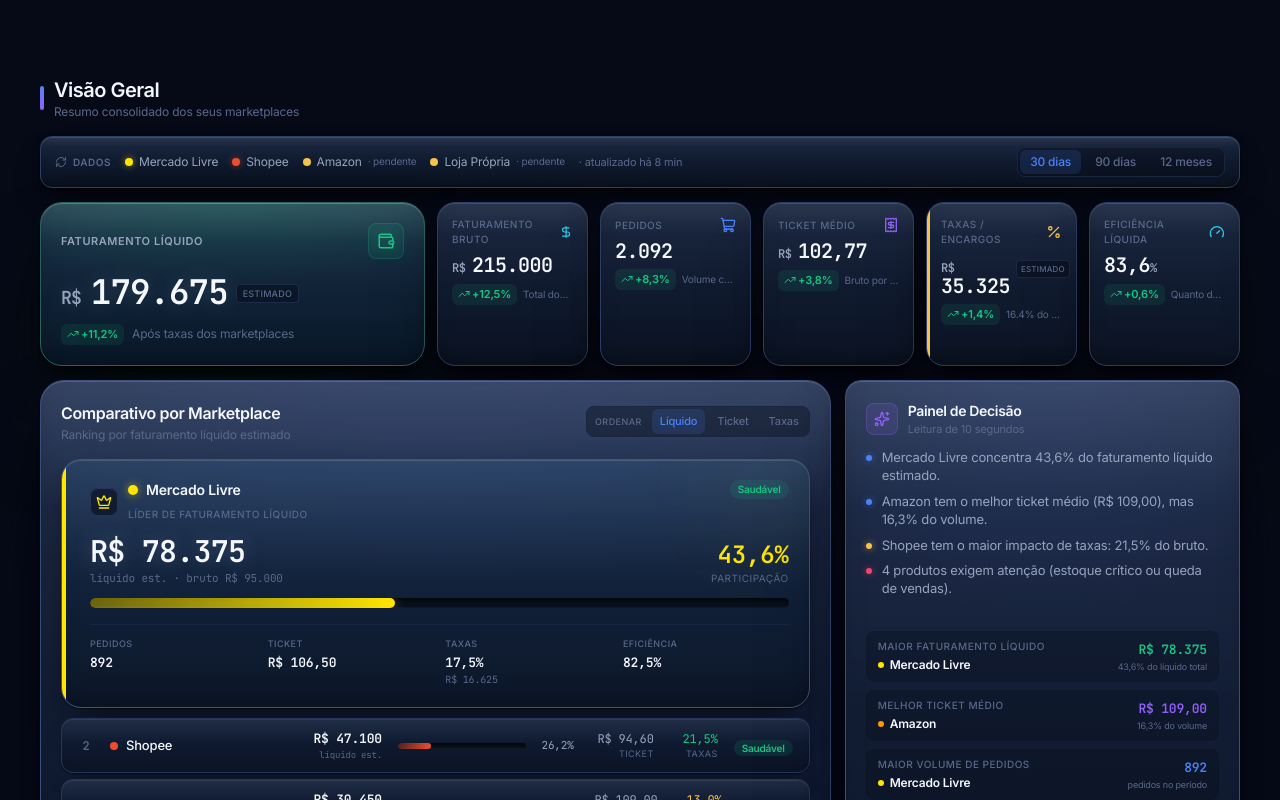
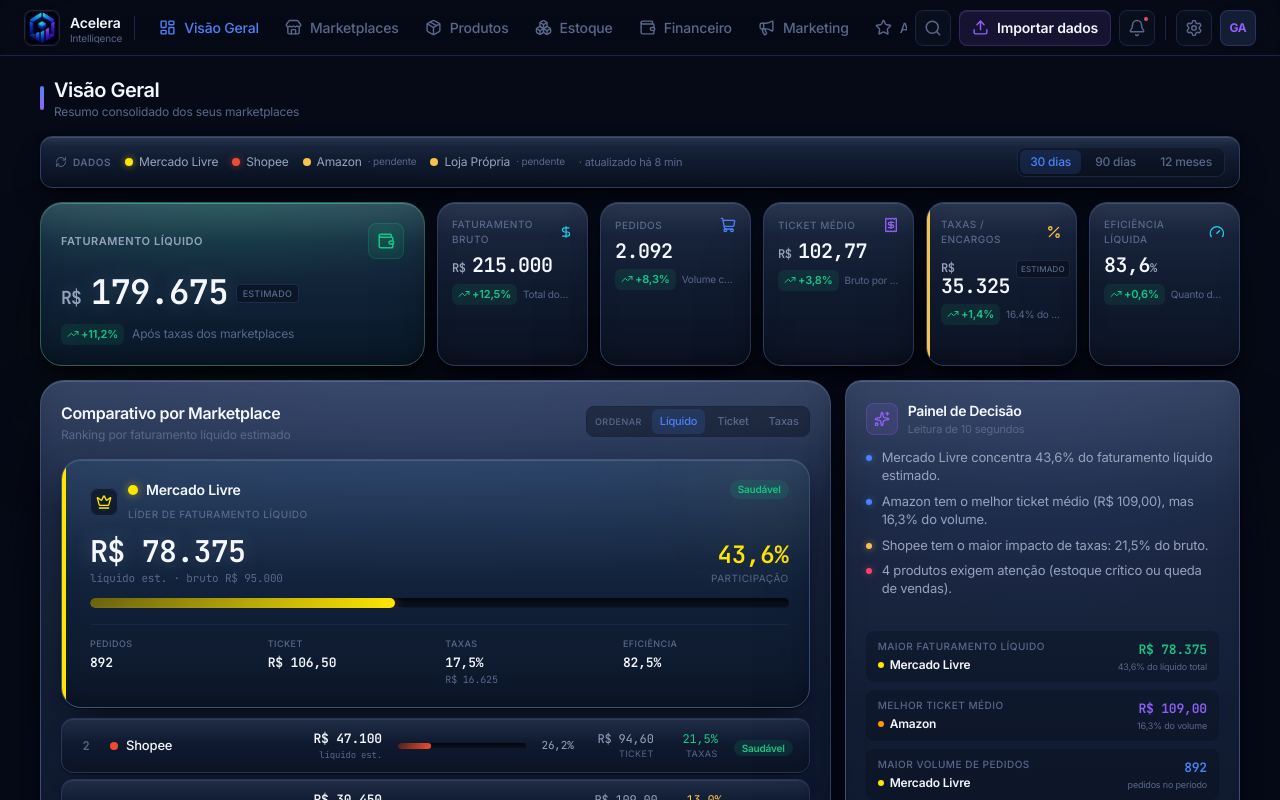
Before and after one commit to gs737423-spec/saas, a React (Vite) app: page / in a window 1280 px wide. Shown: the top 800 px of the page. Built offline with nearby package versions, Linux system fonts and the light colour scheme.

Commit message:
Update TopNav.tsx

```diff
--- a/src/components/layout/TopNav.tsx
+++ b/src/components/layout/TopNav.tsx
@@ -1,28 +1,118 @@
-import { Search, Bell, Upload } from 'lucide-react'
+import { NavLink } from 'react-router-dom'
+import {
+  LayoutDashboard,
+  Store,
+  Package,
+  Boxes,
+  Wallet,
+  Megaphone,
+  Star,
+  DownloadCloud,
+  FileBarChart2,
+  Settings,
+  Search,
+  Upload,
+  Bell,
+} from 'lucide-react'
 import logoUrl from '@/assets/acelera-logo.png'
 
-// Mobile-only slim bar. On desktop the SideRail owns all actions and there is
-// no top chrome — content starts at the top of the viewport.
+type Item = { icon: typeof Package; label: string; to: string }
+
+const navItems: Item[] = [
+  { icon: LayoutDashboard, label: 'Visão Geral', to: '/' },
+  { icon: Store, label: 'Marketplaces', to: '/marketplaces' },
+  { icon: Package, label: 'Produtos', to: '/produtos' },
+  { icon: Boxes, label: 'Estoque', to: '/estoque' },
+  { icon: Wallet, label: 'Financeiro', to: '/financeiro' },
+  { icon: Megaphone, label: 'Marketing', to: '/marketing' },
+  { icon: Star, label: 'Avaliações', to: '/avaliacoes' },
+  { icon: DownloadCloud, label: 'Importações', to: '/importacoes' },
+  { icon: FileBarChart2, label: 'Relatórios', to: '/relatorios' },
+]
+
+// Unified top navigation bar. Replaces the old fixed sidebar (SideRail) on
+// desktop, and the slim brand-only bar on mobile. Mobile section links still
+// live in BottomNav; here on mobile we only show brand + actions.
 export default function TopNav() {
+  const linkClass = ({ isActive }: { isActive: boolean }) =>
+    `rail-item group relative flex h-9 shrink-0 items-center gap-2 rounded-lg px-3 text-sm font-medium transition-colors ${
+      isActive ? 'topnav-item-active text-accent-blue' : 'text-text-muted hover:text-text-primary'
+    }`
+
   return (
-    <header className="fixed inset-x-0 top-0 z-30 flex h-12 items-center justify-between border-b border-border-subtle bg-bg-secondary/80 px-3 backdrop-blur-2xl md:hidden">
-      <div className="flex items-center gap-2">
-        <div className="flex h-8 w-8 items-center justify-center overflow-hidden rounded-lg border border-white/10 bg-[#0a0e1c]">
+    <header className="topnav-surface fixed inset-x-0 top-0 z-40 flex h-12 items-center gap-2 border-b border-border-subtle px-3 backdrop-blur-2xl md:h-14 md:px-4 lg:px-6">
+      {/* Brand */}
+      <div className="flex shrink-0 items-center gap-2.5">
+        <div className="relative flex h-8 w-8 shrink-0 items-center justify-center overflow-hidden rounded-lg border border-white/10 bg-[#0a0e1c] shadow-[inset_0_1px_0_0_rgba(255,255,255,0.08)] md:h-9 md:w-9">
           <img src={logoUrl} alt="Acelera" className="brand-logo h-full w-full scale-[1.6] object-cover" draggable={false} />
+          <span className="pointer-events-none absolute inset-0 rounded-lg ring-1 ring-inset ring-white/[0.06]" />
         </div>
-        <span className="text-sm font-semibold text-text-primary">Acelera</span>
+        <div className="hidden min-w-0 flex-col leading-none sm:flex">
+          <span className="truncate text-sm font-semibold text-text-primary">Acelera</span>
+          <span className="truncate text-[10px] text-text-muted">Intelligence</span>
+        </div>
       </div>
 
-      <div className="flex items-center gap-1.5">
+      <span className="mx-1 hidden h-6 w-px shrink-0 bg-border-subtle md:block" />
+
+      {/* Section nav — desktop only, horizontally scrollable if the viewport is tight */}
+      <nav className="hide-scrollbar hidden min-w-0 flex-1 items-center gap-0.5 overflow-x-auto md:flex">
+        {navItems.map((item) => (
+          <NavLink key={item.label} to={item.to} end={item.to === '/'} className={linkClass}>
+            {() => (
+              <>
+                <item.icon className="h-[17px] w-[17px] shrink-0" />
+                <span className="whitespace-nowrap">{item.label}</span>
+              </>
+            )}
+          </NavLink>
+        ))}
+      </nav>
+
+      {/* Spacer keeps actions pinned right on mobile, where nav is hidden */}
+      <div className="min-w-0 flex-1 md:hidden" />
+
+      {/* Actions cluster */}
+      <div className="flex shrink-0 items-center gap-1.5 md:gap-2">
         <button title="Buscar" className="flex h-9 w-9 items-center justify-center rounded-lg border border-border-subtle bg-bg-card/60 text-text-muted transition-colors hover:text-text-primary">
           <Search className="h-[18px] w-[18px]" />
         </button>
-        <button title="Importar / Conectar" className="flex h-9 w-9 items-center justify-center rounded-lg border border-accent-violet/25 bg-accent-violet/[0.12] text-accent-violet transition-colors hover:bg-accent-violet/[0.18]">
+
+        <button
+          title="Importar / Conectar"
+          className="hidden items-center gap-2 rounded-lg border border-accent-violet/25 bg-accent-violet/[0.12] px-3 text-accent-violet shadow-[inset_0_1px_0_0_rgba(255,255,255,0.08)] transition-all duration-200 hover:border-accent-violet/45 hover:bg-accent-violet/[0.18] lg:flex lg:h-9"
+        >
+          <Upload className="h-[17px] w-[17px]" />
+          <span className="whitespace-nowrap text-sm font-semibold text-text-primary">Importar dados</span>
+        </button>
+        <button
+          title="Importar / Conectar"
+          className="flex h-9 w-9 items-center justify-center rounded-lg border border-accent-violet/25 bg-accent-violet/[0.12] text-accent-violet transition-colors hover:bg-accent-violet/[0.18] lg:hidden"
+        >
           <Upload className="h-[18px] w-[18px]" />
         </button>
+
         <button title="Notificações" className="relative flex h-9 w-9 items-center justify-center rounded-lg border border-border-subtle bg-bg-card/60 text-text-muted transition-colors hover:text-text-primary">
           <Bell className="h-[18px] w-[18px]" />
           <span className="absolute right-1 top-1 h-2 w-2 rounded-full border-2 border-bg-secondary bg-accent-rose" />
+        </button>
+
+        <span className="mx-0.5 hidden h-6 w-px shrink-0 bg-border-subtle sm:block" />
+
+        <NavLink
+          to="/configuracoes"
+          title="Configurações"
+          className={({ isActive }) =>
+            `hidden h-9 w-9 items-center justify-center rounded-lg border border-border-subtle bg-bg-card/60 text-text-muted transition-colors hover:text-text-primary sm:flex ${
+              isActive ? 'text-accent-blue' : ''
+            }`
+          }
+        >
+          <Settings className="h-[18px] w-[18px]" />
+        </NavLink>
+
+        <button title="Gabriel · Admin" className="flex h-9 w-9 shrink-0 items-center justify-center rounded-lg border border-accent-violet/25 bg-bg-elevated text-xs font-bold text-accent-violet">
+          GA
         </button>
       </div>
     </header>
```
